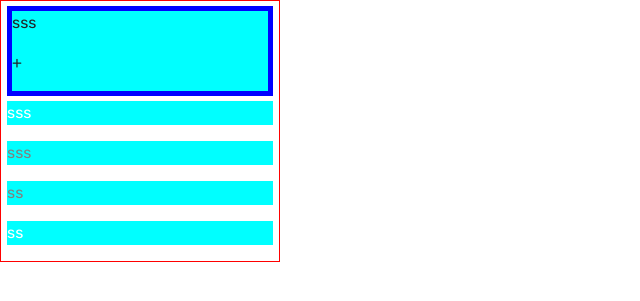
After one commit to SergeiVasilyev/VarastohallintaR1, a Django app: page /menu_view/ in a window 1280 px wide. The commit adds this page. Shown: the top 301 px of the page, without its empty margins (0-640 px from the left). Run offline with Django 4.2, Linux system fonts and the light colour scheme.

Commit message:
menu komponenti

```diff
--- a/varasto/views.py
+++ b/varasto/views.py
@@ -55,3 +55,6 @@ def new_item_view(request):
 
 def person_view(request):
     return render(request, 'varasto/person.html')
+
+def menu_view(request):
+    return render(request, 'varasto/menu.html')
--- /dev/null
+++ b/varastoapp/static/varasto/menu.css
@@ -0,0 +1,26 @@
+.rectangle {
+    border: 1px solid red;
+    width: 280px;
+}
+
+.nappi {
+    /* border: 3px solid green; */
+    margin: 5px 6px;
+    background-color: aqua;
+}
+
+.warp {
+    border: 5px solid blue  ;
+}
+
+.harma_text {
+    color: grey;
+}
+
+.white_text {
+    color: white;
+}
+
+.harma_text :hover {
+
+}
--- a/varastoapp/templates/varasto/base.html
+++ b/varastoapp/templates/varasto/base.html
@@ -6,6 +6,7 @@
     <meta http-equiv="X-UA-Compatible" content="IE=edge">
     <meta name="viewport" content="width=device-width, initial-scale=1.0">
     <link rel="stylesheet" type="text/css" href="{% static 'varasto/login.css' %}">
+    {% block stylesheet %}{% endblock %}
     <link href="https://cdn.jsdelivr.net/npm/bootstrap@5.0.2/dist/css/bootstrap.min.css" rel="stylesheet" integrity="sha384-EVSTQN3/azprG1Anm3QDgpJLIm9Nao0Yz1ztcQTwFspd3yD65VohhpuuCOmLASjC" crossorigin="anonymous">
     <link rel="preconnect" href="https://fonts.googleapis.com">
     <link rel="preconnect" href="https://fonts.gstatic.com" crossorigin>
--- /dev/null
+++ b/varastoapp/templates/varasto/menu.html
@@ -0,0 +1,33 @@
+{% extends "varasto/base.html" %}
+
+{% load static %}
+
+{% block stylesheet %}
+<link rel="stylesheet" type="text/css" href="{% static 'varasto/menu.css' %}">
+{% endblock %}
+{% block title %}Menu{% endblock %}
+
+{% block content %}
+
+    <div class="rectangle">
+         <div class="nappi">
+             <div class="warp">
+                <p>sss</p>
+                <p>+</p>
+             </div>
+         </div>
+         <div class="nappi white_text">
+            <p>sss</p>
+        </div>
+        <div class="nappi harma_text">
+            <p>sss</p>
+        </div>
+        <div class="nappi harma_text">
+            <p>ss</p>
+        </div>
+        <div class="nappi white_text">
+            <p>ss</p>
+        </div>
+    </div>
+
+{% endblock %}
--- a/varastoapp/urls.py
+++ b/varastoapp/urls.py
@@ -31,4 +31,5 @@ urlpatterns = [
     path('test/', views.test, name='test'),
     path('recovery/', views.user_recovery, name='recovery'),
     path('new_item_view/', views.new_item_view, name='new_item'),
+    path('menu_view/', views.menu_view, name='menu_view'),
 ]
```
